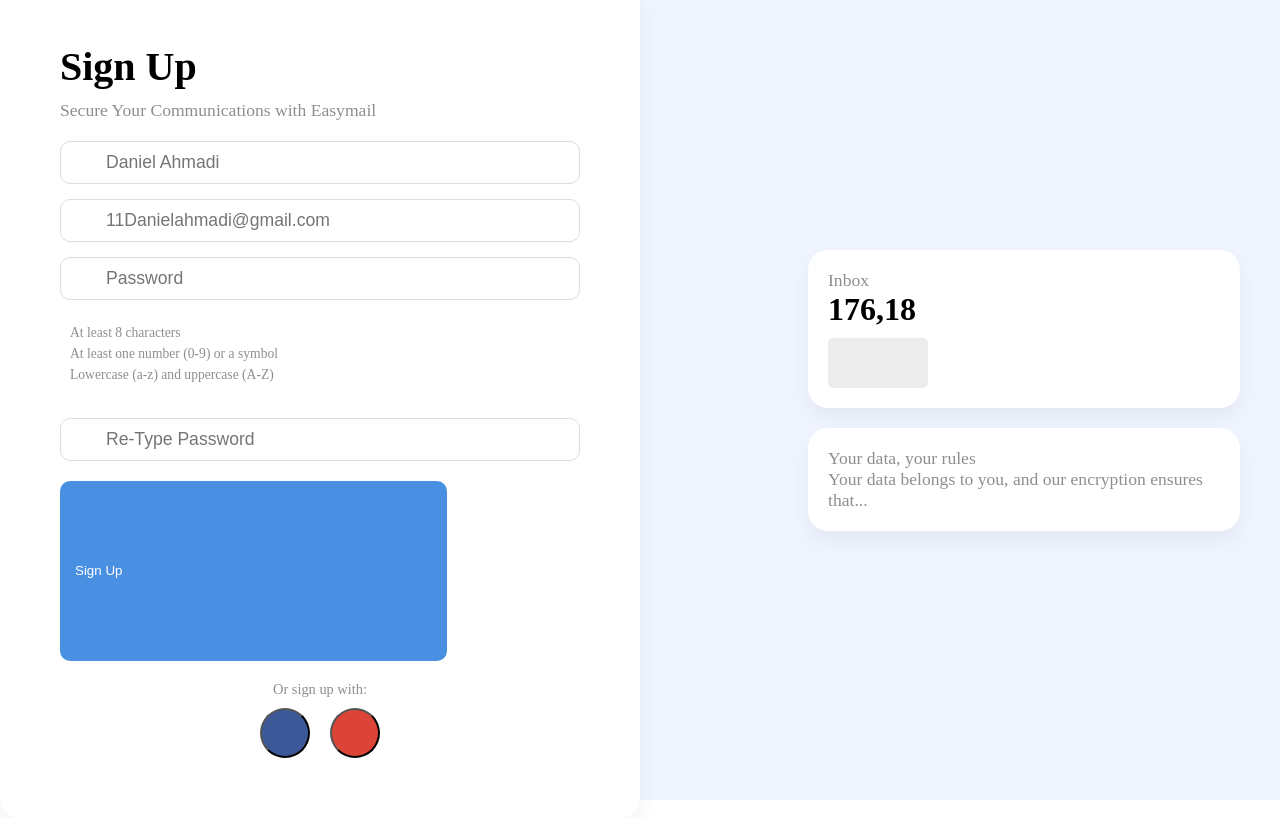
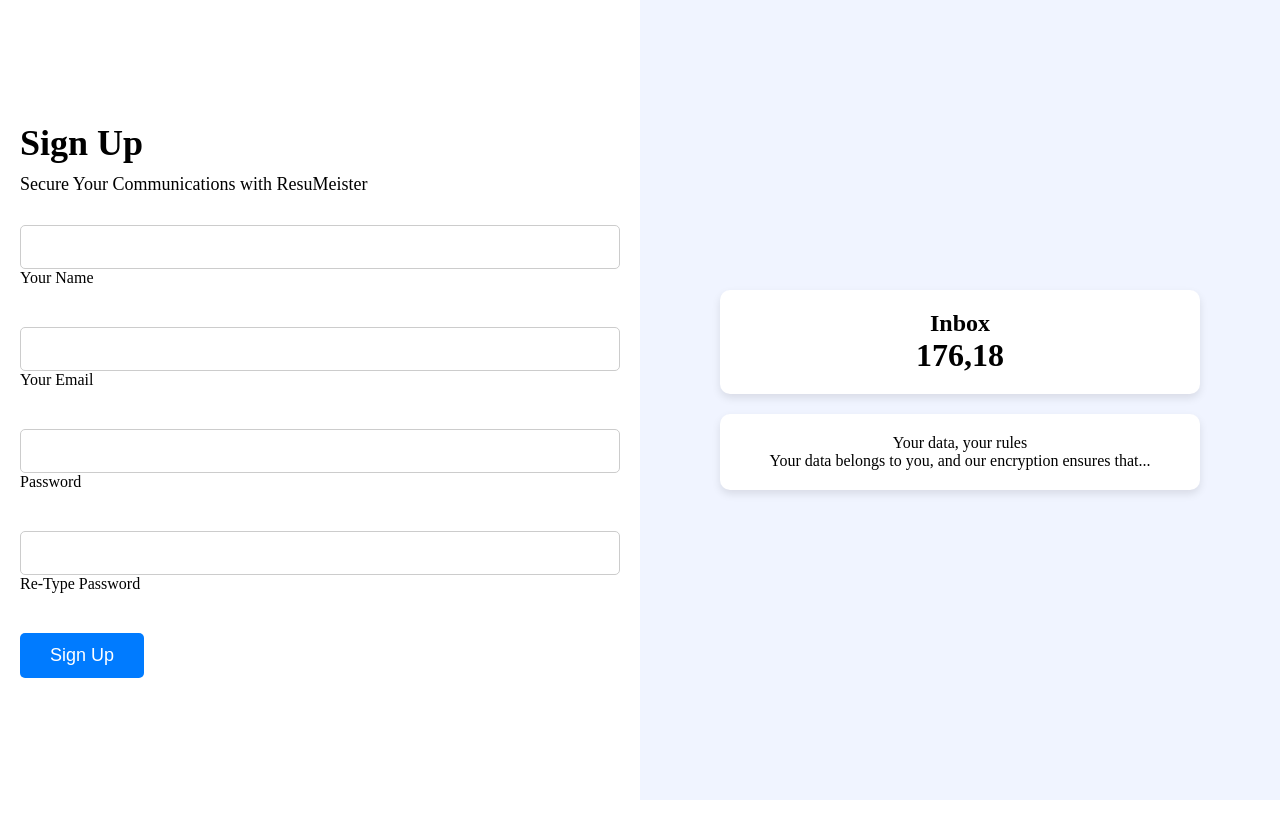
Before and after one commit to junaidiqbalturk/ResuMeister, a Vue app in the folder frontend/: page /register in a window 1280 px wide. Built offline with nearby package versions, Linux system fonts and the light colour scheme.

Commit message:
Fix: Sin up frontend and backend

```diff
--- a/frontend/src/views/Dashboard.vue
+++ b/frontend/src/views/Dashboard.vue
@@ -109,7 +109,7 @@
 }
 
 .top-bar {
-  background-color: #555;
+  background-color: #001f3f;
   color: white;
   padding: 10px 20px;
   display: flex;
--- a/frontend/src/views/Register.vue
+++ b/frontend/src/views/Register.vue
@@ -1,62 +1,45 @@
 <template>
-  <div class="signup-container">
-    <!-- Left section: Form -->
-    <div class="signup-form">
-      <div class="form-header">
-        <h1>Sign Up</h1>
-        <p>Secure Your Communications with Easymail</p>
-      </div>
-      <form class="form-body" @submit.prevent="onSubmit">
-        <!-- Name input -->
+  <div class="registration-container">
+    <div class="form-section">
+      <h1 class="form-title">Sign Up</h1>
+      <p class="form-subtitle">Secure Your Communications with ResuMeister</p>
+
+      <form class="form-body">
+        <!-- Name Field -->
         <div class="input-group">
-          <svg class="icon"><!-- User Icon SVG --></svg>
-          <input type="text" placeholder="Daniel Ahmadi" required />
-          <svg class="valid-icon"><!-- Checkmark SVG --></svg>
+          <input type="text" id="username" class="input-field" v-model="form.username" required />
+          <label for="username" class="floating-label">Your Name</label>
         </div>
-        <!-- Email input -->
+
+        <!-- Email Field -->
         <div class="input-group">
-          <svg class="icon"><!-- Email Icon SVG --></svg>
-          <input type="email" placeholder="11Danielahmadi@gmail.com" required />
-          <svg class="valid-icon"><!-- Checkmark SVG --></svg>
+          <input type="email" id="email" class="input-field" v-model="form.email" required />
+          <label for="email" class="floating-label">Your Email</label>
         </div>
-        <!-- Password input -->
+
+        <!-- Password Field -->
         <div class="input-group">
-          <svg class="icon"><!-- Password Icon SVG --></svg>
-          <input type="password" placeholder="Password" required />
-          <svg class="visibility-icon"><!-- Eye Icon SVG --></svg>
+          <input type="password" id="password" class="input-field" v-model="form.password" required />
+          <label for="password" class="floating-label">Password</label>
         </div>
-        <!-- Password requirements -->
-        <ul class="password-requirements">
-          <li>At least 8 characters</li>
-          <li>At least one number (0-9) or a symbol</li>
-          <li>Lowercase (a-z) and uppercase (A-Z)</li>
-        </ul>
-        <!-- Confirm password input -->
+
+        <!-- Confirm Password Field -->
         <div class="input-group">
-          <svg class="icon"><!-- Re-type Password Icon SVG --></svg>
-          <input type="password" placeholder="Re-Type Password" required />
+          <input type="password" id="confirmPassword" class="input-field" v-model="form.confirmPassword" required />
+          <label for="confirmPassword" class="floating-label">Re-Type Password</label>
         </div>
-        <!-- Submit button -->
-        <button type="submit" class="submit-btn">Sign Up <svg><!-- Arrow Icon --></svg></button>
-        <!-- Or login with social media -->
-        <div class="social-login">
-          <p>Or sign up with:</p>
-          <div class="social-buttons">
-            <button class="social-btn fb-btn"><svg><!-- Facebook Icon --></svg></button>
-            <button class="social-btn google-btn"><svg><!-- Google Icon --></svg></button>
-          </div>
-        </div>
+
+        <!-- Sign Up Button -->
+        <button type="submit" class="submit-btn">Sign Up</button>
       </form>
     </div>
 
-    <!-- Right section: Info cards -->
-    <div class="signup-info">
-      <div class="info-card">
-        <p>Inbox</p>
-        <h2>176,18</h2>
-        <div class="graph"><!-- Placeholder for small graph SVG --></div>
+    <div class="info-section">
+      <div class="info-box">
+        <h2>Inbox</h2>
+        <p class="info-count">176,18</p>
       </div>
-      <div class="info-card">
+      <div class="info-box">
         <p>Your data, your rules</p>
         <p>Your data belongs to you, and our encryption ensures that...</p>
       </div>
@@ -112,161 +95,141 @@
 </script>
 
 <style scoped>
-/* General styles */
-body {
-  font-family: 'Arial', sans-serif;
-  background-color: #f4f7ff;
+/* Overall Page Layout */
+.registration-container {
+  display: flex;
+  flex-direction: row;
+  width: 100%;
+  min-height: 100vh;
+  background-color: #f4f6f8;
 }
 
-.signup-container {
+.form-section {
+  flex: 1;
+  padding: 20px;
   display: flex;
-  flex-direction: row;
-  justify-content: space-between;
+  flex-direction: column;
+  justify-content: center;
+  background-color: #ffffff;
+}
+
+.info-section {
+  flex: 1;
+  display: flex;
+  flex-direction: column;
+  justify-content: center;
   align-items: center;
-  height: 100vh;
   background-color: #f0f4ff;
 }
 
-.signup-form {
-  width: 50%;
-  padding: 60px;
-  background-color: #fff;
-  border-radius: 20px;
-  box-shadow: 0 10px 20px rgba(0, 0, 0, 0.05);
-}
-
-.form-header h1 {
-  font-size: 2.5rem;
+/* Form Styles */
+.form-title {
+  font-size: 36px;
   font-weight: bold;
   margin-bottom: 10px;
 }
 
-.form-header p {
-  font-size: 1.1rem;
-  color: #8e8e8e;
+.form-subtitle {
+  font-size: 18px;
+  margin-bottom: 30px;
 }
 
 .form-body {
-  margin-top: 20px;
+  display: flex;
+  flex-direction: column;
+  gap: 20px;
 }
 
 .input-group {
   position: relative;
-  display: flex;
-  align-items: center;
-  margin-bottom: 15px;
-  border: 1px solid #ddd;
-  border-radius: 10px;
-  padding: 10px;
-}
-
-.input-group input {
-  flex-grow: 1;
-  border: none;
-  padding: 0 15px;
-  font-size: 1.1rem;
-  outline: none;
-}
-
-.icon, .valid-icon, .visibility-icon {
-  width: 20px;
-  height: 20px;
-  fill: #8e8e8e;
-}
-
-.password-requirements {
-  list-style: none;
-  padding: 10px;
-  font-size: 0.85rem;
-  color: #8e8e8e;
   margin-bottom: 20px;
 }
 
-.password-requirements li {
-  margin-bottom: 5px;
+.input-field {
+  width: 100%;
+  padding: 12px 15px;
+  border: 1px solid #ccc;
+  border-radius: 5px;
+  font-size: 16px;
+  background-color: transparent;
 }
 
-.submit-btn {
-  display: flex;
-  justify-content: center;
-  align-items: center;
-  background-color: #4a90e2;
-  color: #fff;
-  border: none;
-  padding: 15px;
-  border-radius: 10px;
-  cursor: pointer;
-  margin-top: 20px;
+.input-field:focus {
+  outline: none;
+  border-color: #007bff;
 }
 
-.submit-btn svg {
-  margin-left: 10px;
+/* Floating Label */
+.floating-label {
+  position: relative;
 }
 
-.social-login {
-  text-align: center;
-  margin-top: 20px;
+.floating-label-text {
+  position: absolute;
+  top: 50%;
+  left: 15px;
+  font-size: 16px;
+  color: #777;
+  pointer-events: none;
+  transition: 0.3s ease all;
+  transform: translateY(-50%);
 }
 
-.social-login p {
-  font-size: 0.9rem;
-  color: #8e8e8e;
-  margin-bottom: 10px;
+.input-field:focus ~ .floating-label-text,
+.input-field:not(:placeholder-shown):not(:focus) ~ .floating-label-text {
+  top: -10px;
+  left: 10px;
+  font-size: 12px;
+  color: #007bff;
+  background-color: #fff;
+  padding: 0 5px;
 }
 
-.social-buttons {
-  display: flex;
-  justify-content: center;
-  gap: 20px;
+/* Button Styles */
+.submit-btn {
+  padding: 12px 30px;
+  background-color: #007bff;
+  color: white;
+  border: none;
+  border-radius: 5px;
+  font-size: 18px;
+  cursor: pointer;
+  width: fit-content;
+  align-self: flex-start;
 }
 
-.social-btn {
-  width: 50px;
-  height: 50px;
-  border-radius: 50%;
-  display: flex;
-  align-items: center;
-  justify-content: center;
-  cursor: pointer;
-  background-color: #f4f4f4;
+.submit-btn:hover {
+  background-color: #0056b3;
 }
 
-.fb-btn {
-  background-color: #3b5998;
+/* Info Section Styles */
+.info-section {
+  padding: 20px;
 }
 
-.google-btn {
-  background-color: #db4437;
+.info-box {
+  background-color: white;
+  border-radius: 10px;
+  padding: 20px;
+  box-shadow: 0 4px 8px rgba(0, 0, 0, 0.1);
+  margin-bottom: 20px;
+  text-align: center;
+  width: 80%;
 }
 
-.signup-info {
-  width: 40%;
-  padding: 40px;
-}
-
-.info-card {
-  background-color: #fff;
-  padding: 20px;
-  border-radius: 20px;
-  box-shadow: 0 10px 20px rgba(0, 0, 0, 0.05);
-  margin-bottom: 20px;
-}
-
-.info-card p {
-  font-size: 1.1rem;
-  color: #8e8e8e;
-}
-
-.info-card h2 {
-  font-size: 2rem;
+.info-count {
+  font-size: 32px;
   font-weight: bold;
 }
 
-.graph {
-  width: 100px;
-  height: 50px;
-  background-color: #ececec;
-  margin-top: 10px;
-  border-radius: 5px;
+/* Responsive Styles */
+@media (max-width: 768px) {
+  .registration-container {
+    flex-direction: column;
+  }
+
+  .info-section {
+    padding: 20px 10px;
+  }
 }
 </style>
```
